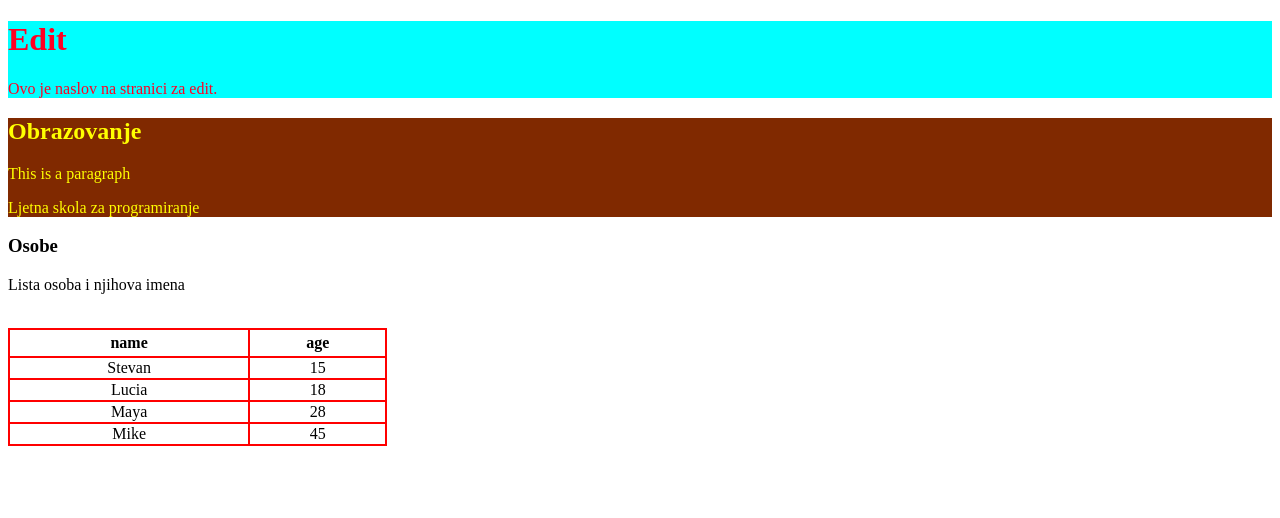
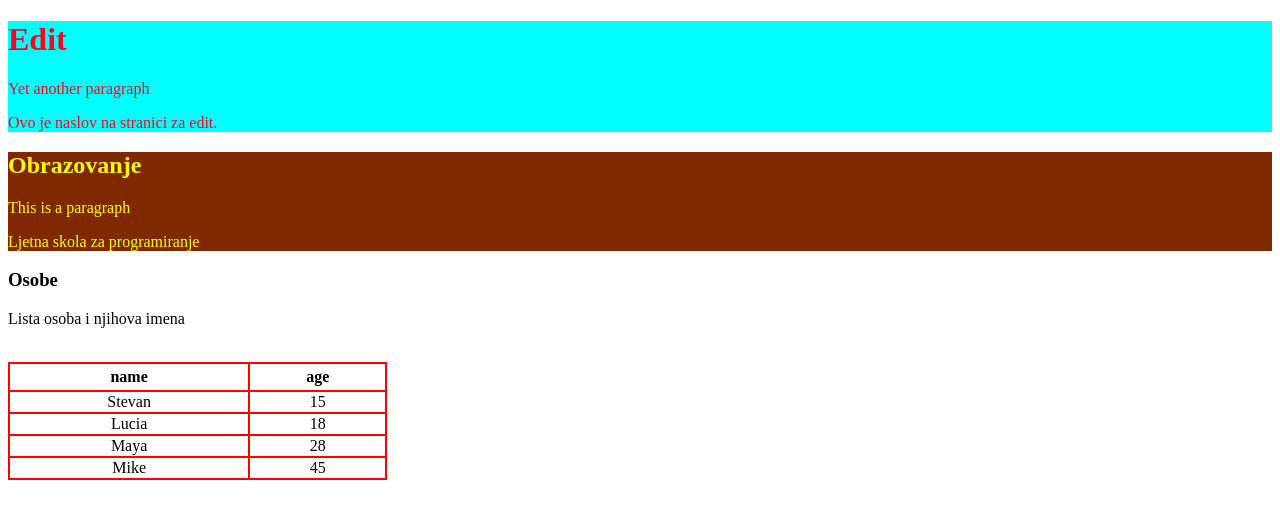
Before and after one commit to editbstevan/edit, an Angular app: page / in a window 1280 px wide. Shown: the top 518 px of the page. Built offline with nearby package versions, Linux system fonts and the light colour scheme.

Commit message:
Added yet another paragraph

```diff
--- a/src/app/nav/nav.component.html
+++ b/src/app/nav/nav.component.html
@@ -1,4 +1,5 @@
 <div class="nav">
     <h1>Edit</h1>
+    <p>Yet another paragraph</p>
     <p>Ovo je naslov na stranici za edit.</p>
 </div>
```
